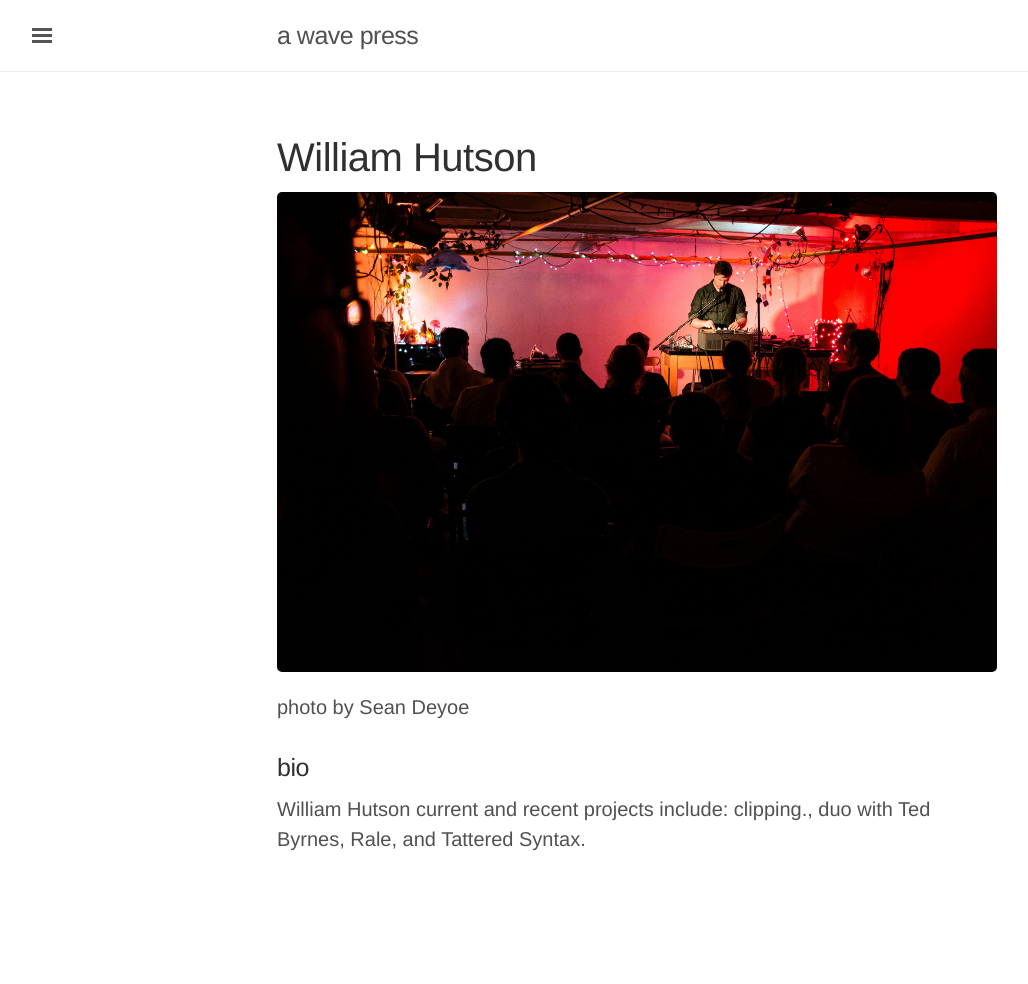
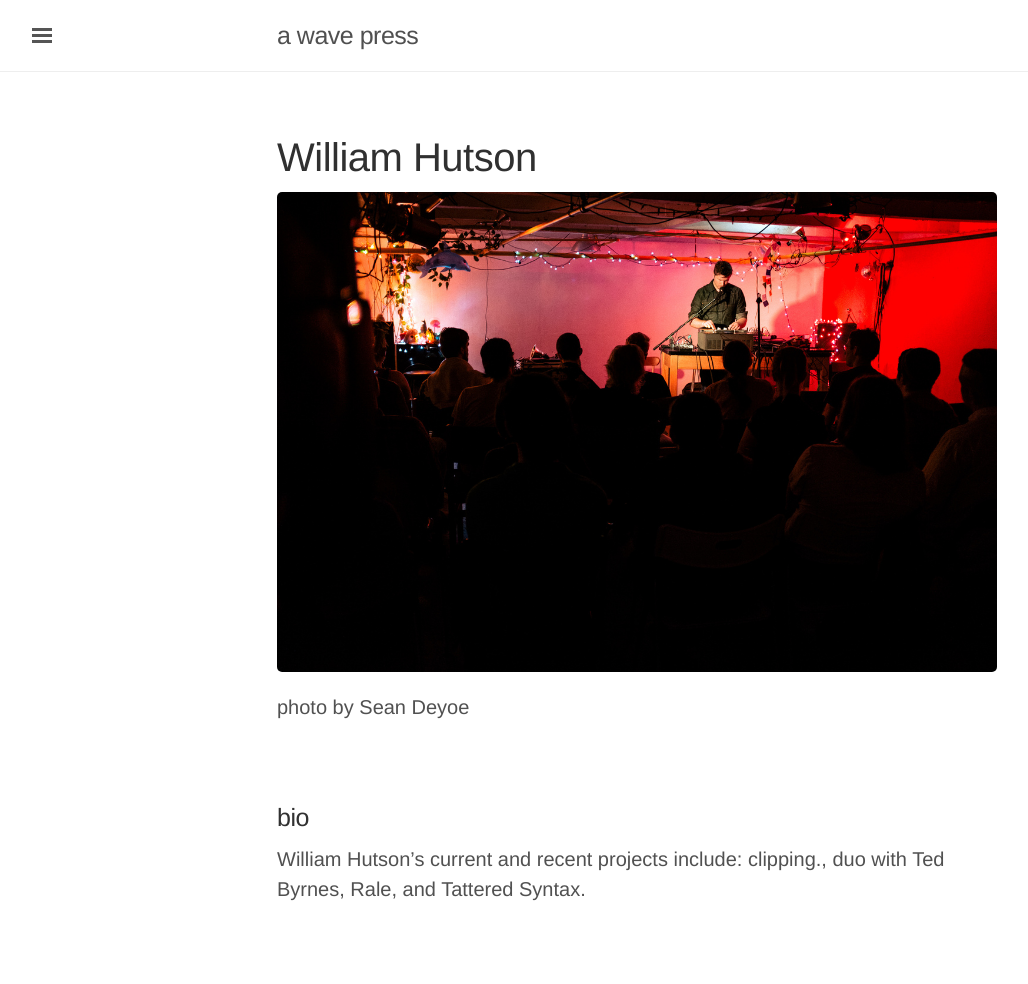
Before and after one commit to caseyanderson/awavepress.com, a Jekyll site: the page built from _posts/artists/2016-07-01-wh.md, in a window 1280 px wide. Shown: the whole page, without its empty margins (3-1031 px from the left). Built offline with Jekyll 4.4.1, drawn with Linux system fonts in a browser that asks for light colours; before the commit the page ends 934 px from its top, so only the background shows below that.

Commit message:
this is fine for now

```diff
--- a/_posts/artists/2016-07-01-wh.md
+++ b/_posts/artists/2016-07-01-wh.md
@@ -10,6 +10,8 @@ excerpt: ''
 
 photo by Sean Deyoe
 
+<br/>
+
 
 ### bio
-William Hutson current and recent projects include: clipping., duo with Ted Byrnes, Rale, and Tattered Syntax.
+William Hutson's current and recent projects include: clipping., duo with Ted Byrnes, Rale, and Tattered Syntax.
```
